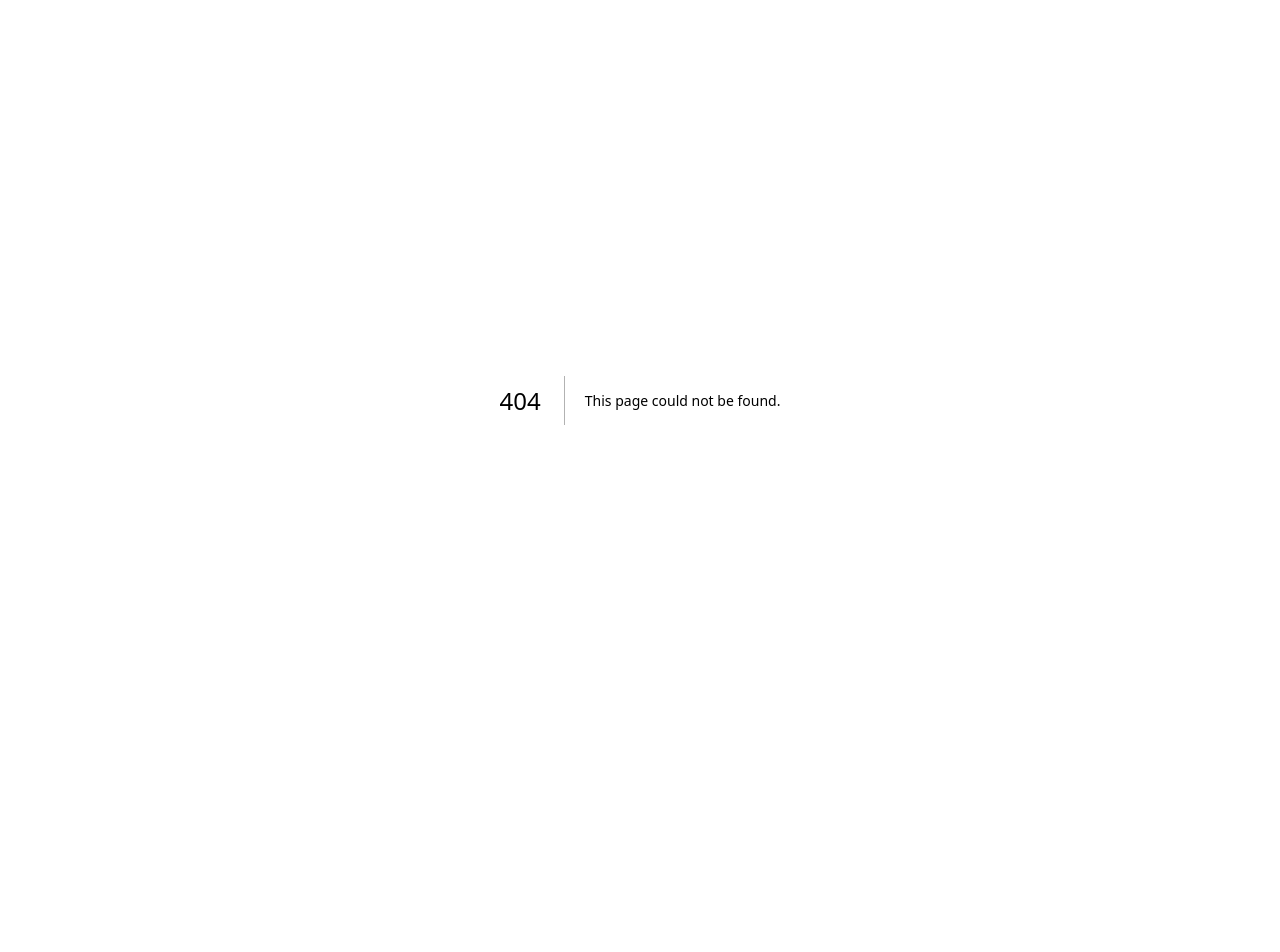
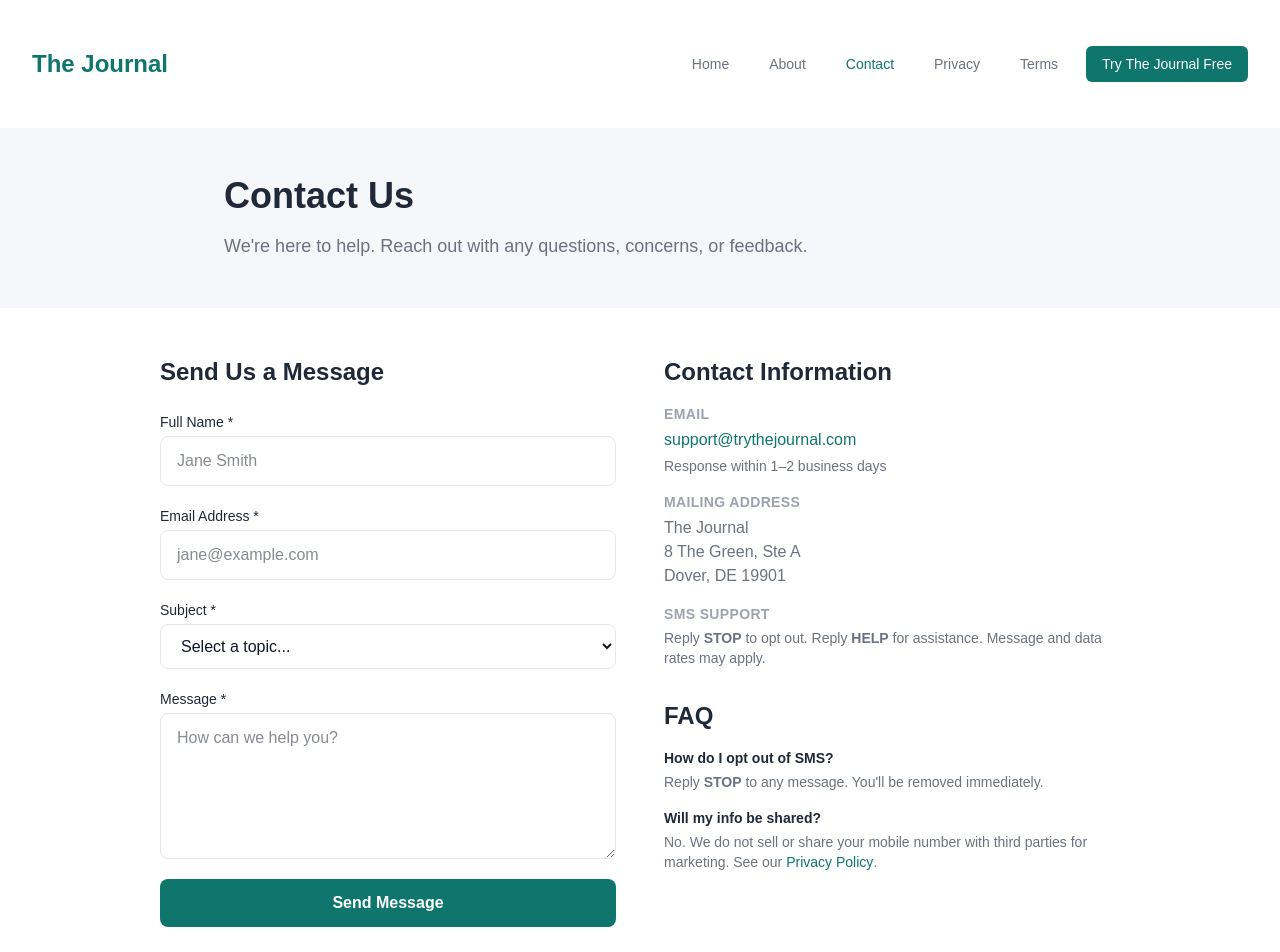
Before and after one commit to Textingman/pushnami-trythejournal, a Next.js app: page /contact in a window 1280 px wide. Before the commit this address had no page. Shown: the top 952 px of the page. Before the commit the page ends 800 px from the top, so only its background shows below. Built offline with nearby package versions, Linux system fonts and the light colour scheme.

Commit message:
Initial site setup: The Journal

```diff
--- /dev/null
+++ b/app/contact/page.tsx
@@ -0,0 +1,114 @@
+'use client';
+
+import { useState } from 'react';
+import Navbar from '../components/Navbar';
+import Footer from '../components/Footer';
+
+export default function ContactPage() {
+  const [formData, setFormData] = useState({ name: '', email: '', subject: '', message: '' });
+  const [submitted, setSubmitted] = useState(false);
+  const [submitting, setSubmitting] = useState(false);
+
+  const handleChange = (e: React.ChangeEvent<HTMLInputElement | HTMLTextAreaElement | HTMLSelectElement>) => {
+    setFormData({ ...formData, [e.target.name]: e.target.value });
+  };
+
+  const handleSubmit = async (e: React.FormEvent) => {
+    e.preventDefault();
+    setSubmitting(true);
+    setTimeout(() => { setSubmitting(false); setSubmitted(true); }, 1200);
+  };
+
+  return (
+    <div className="min-h-screen" style={{ backgroundColor: '#FFFFFF' }}>
+      <Navbar />
+      <section className="py-12" style={{ backgroundColor: '#F5F7FA' }}>
+        <div className="max-w-4xl mx-auto px-4 sm:px-6 lg:px-8">
+          <h1 className="text-4xl font-extrabold mb-4" style={{ color: '#1F2937' }}>Contact Us</h1>
+          <p className="text-lg" style={{ color: '#6B7280' }}>We're here to help. Reach out with any questions, concerns, or feedback.</p>
+        </div>
+      </section>
+      <section className="max-w-5xl mx-auto px-4 sm:px-6 lg:px-8 py-12">
+        <div className="grid grid-cols-1 md:grid-cols-2 gap-12">
+          <div>
+            <h2 className="text-2xl font-bold mb-6" style={{ color: '#1F2937' }}>Send Us a Message</h2>
+            {submitted ? (
+              <div className="rounded-xl p-8 text-center" style={{ backgroundColor: '#F0FDF4', border: '1px solid #BBF7D0' }}>
+                <div className="w-16 h-16 rounded-full flex items-center justify-center mx-auto mb-4" style={{ backgroundColor: '#DCFCE7' }}>
+                  <svg className="w-8 h-8" style={{ color: '#16A34A' }} fill="none" stroke="currentColor" viewBox="0 0 24 24">
+                    <path strokeLinecap="round" strokeLinejoin="round" strokeWidth={2} d="M5 13l4 4L19 7" />
+                  </svg>
+                </div>
+                <h3 className="text-xl font-bold mb-2" style={{ color: '#1F2937' }}>Message Sent!</h3>
+                <p style={{ color: '#6B7280' }}>Thank you for reaching out. We'll get back to you within 1–2 business days.</p>
+              </div>
+            ) : (
+              <form onSubmit={handleSubmit} className="space-y-5">
+                <div>
+                  <label className="block text-sm font-medium mb-1" style={{ color: '#1F2937' }}>Full Name *</label>
+                  <input type="text" name="name" required value={formData.name} onChange={handleChange} placeholder="Jane Smith" className="block w-full px-4 py-3 rounded-lg text-gray-900" style={{ border: '1px solid #E5E7EB' }} />
+                </div>
+                <div>
+                  <label className="block text-sm font-medium mb-1" style={{ color: '#1F2937' }}>Email Address *</label>
+                  <input type="email" name="email" required value={formData.email} onChange={handleChange} placeholder="jane@example.com" className="block w-full px-4 py-3 rounded-lg text-gray-900" style={{ border: '1px solid #E5E7EB' }} />
+                </div>
+                <div>
+                  <label className="block text-sm font-medium mb-1" style={{ color: '#1F2937' }}>Subject *</label>
+                  <select name="subject" required value={formData.subject} onChange={handleChange} className="block w-full px-4 py-3 rounded-lg text-gray-900" style={{ border: '1px solid #E5E7EB' }}>
+                    <option value="">Select a topic...</option>
+                    <option value="general">General Inquiry</option>
+                    <option value="sms-optout">SMS Opt-Out Request</option>
+                    <option value="sms-help">SMS Help</option>
+                    <option value="privacy">Privacy / Data Request</option>
+                    <option value="other">Other</option>
+                  </select>
+                </div>
+                <div>
+                  <label className="block text-sm font-medium mb-1" style={{ color: '#1F2937' }}>Message *</label>
+                  <textarea name="message" required rows={5} value={formData.message} onChange={handleChange} placeholder="How can we help you?" className="block w-full px-4 py-3 rounded-lg text-gray-900" style={{ border: '1px solid #E5E7EB' }} />
+                </div>
+                <button type="submit" disabled={submitting} className="w-full py-3 px-6 rounded-lg text-white font-semibold transition-opacity" style={{ backgroundColor: submitting ? '#9CA3AF' : '#0F766E', cursor: submitting ? 'not-allowed' : 'pointer' }}>
+                  {submitting ? 'Sending...' : 'Send Message'}
+                </button>
+              </form>
+            )}
+          </div>
+          <div className="space-y-8">
+            <div>
+              <h2 className="text-2xl font-bold mb-4" style={{ color: '#1F2937' }}>Contact Information</h2>
+              <div className="space-y-4">
+                <div>
+                  <h3 className="text-sm font-semibold uppercase tracking-wide mb-1" style={{ color: '#9CA3AF' }}>Email</h3>
+                  <a href="mailto:support@trythejournal.com" className="text-base font-medium hover:underline" style={{ color: '#0F766E' }}>support@trythejournal.com</a>
+                  <p className="text-sm mt-1" style={{ color: '#6B7280' }}>Response within 1–2 business days</p>
+                </div>
+                <div>
+                  <h3 className="text-sm font-semibold uppercase tracking-wide mb-1" style={{ color: '#9CA3AF' }}>Mailing Address</h3>
+                  <p style={{ color: '#6B7280' }}>The Journal<br />8 The Green, Ste A<br />Dover, DE 19901</p>
+                </div>
+                <div>
+                  <h3 className="text-sm font-semibold uppercase tracking-wide mb-1" style={{ color: '#9CA3AF' }}>SMS Support</h3>
+                  <p className="text-sm" style={{ color: '#6B7280' }}>Reply <strong>STOP</strong> to opt out. Reply <strong>HELP</strong> for assistance. Message and data rates may apply.</p>
+                </div>
+              </div>
+            </div>
+            <div>
+              <h2 className="text-2xl font-bold mb-4" style={{ color: '#1F2937' }}>FAQ</h2>
+              <div className="space-y-4">
+                <div>
+                  <h3 className="text-sm font-semibold mb-1" style={{ color: '#1F2937' }}>How do I opt out of SMS?</h3>
+                  <p className="text-sm" style={{ color: '#6B7280' }}>Reply <strong>STOP</strong> to any message. You'll be removed immediately.</p>
+                </div>
+                <div>
+                  <h3 className="text-sm font-semibold mb-1" style={{ color: '#1F2937' }}>Will my info be shared?</h3>
+                  <p className="text-sm" style={{ color: '#6B7280' }}>No. We do not sell or share your mobile number with third parties for marketing. See our <a href="/privacy" className="font-medium hover:underline" style={{ color: '#0F766E' }}>Privacy Policy</a>.</p>
+                </div>
+              </div>
+            </div>
+          </div>
+        </div>
+      </section>
+      <Footer />
+    </div>
+  );
+}
```
